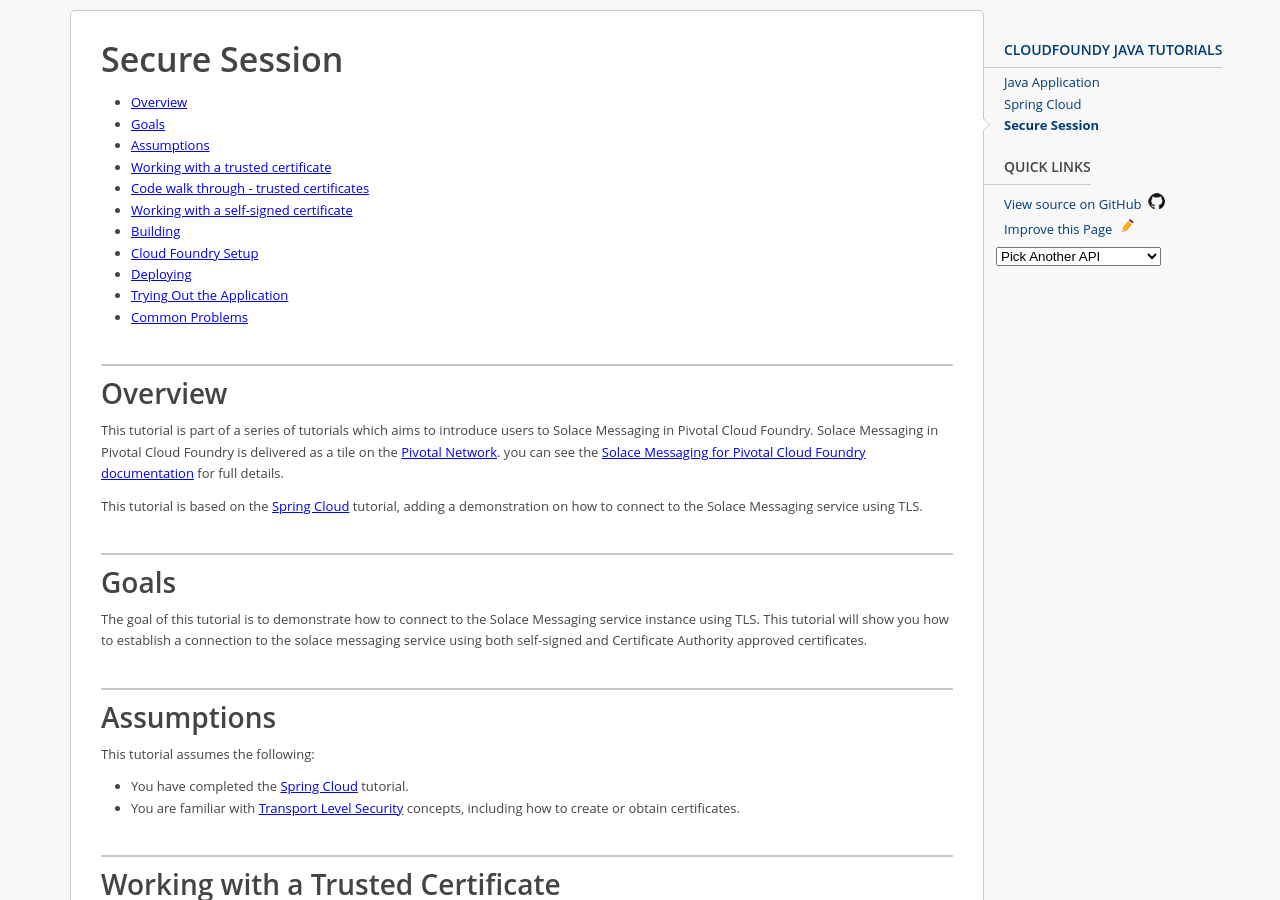
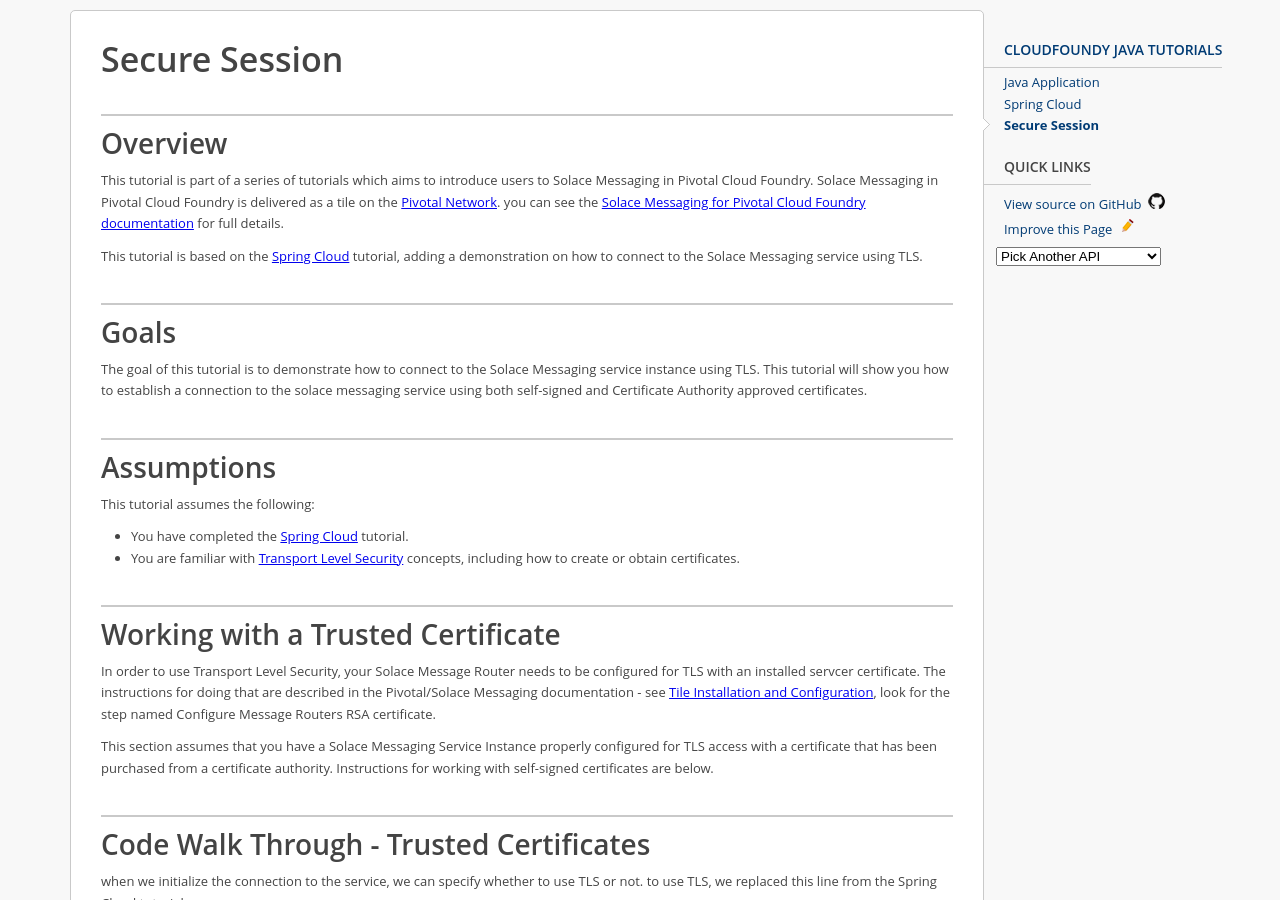
Before and after one commit to SolaceSamples/solace-samples-cloudfoundry-java, a Jekyll site: the page built from docs/_tutorials/secure-session.md, in a window 1280 px wide and 900 px high. Built offline with Jekyll 4.4.1, drawn with Linux system fonts in a browser that asks for light colours.

Commit message:
Fixed conflicts in secure-session.md

```diff
--- a/docs/_tutorials/secure-session.md
+++ b/docs/_tutorials/secure-session.md
@@ -1,22 +1,9 @@
 ---
 layout: tutorials
 title: Secure Session
-summary: A simple Spring Cloud application showing how to connect with the Solace Messaging service using Transport Level Security (TLS).
+summary: A sample showing how to connect with the Solace Messaging service using Transport Level Security (TLS).
 icon: ssl_icon.gif
 ---
-
-* [Overview](#overview)
-* [Goals](#goals)
-* [Assumptions](#assumptions)
-* [Working with a trusted certificate](#working-with-a-trusted-certificate)
-* [Code walk through - trusted certificates](#code-walk-through---trusted-certificates)
-* [Working with a self-signed certificate](#working-with-a-self-signed-certificate)
-* [Building](#building)
-* [Cloud Foundry Setup](#cloud-foundry-setup)
-* [Deploying](#deploying)
-* [Trying Out the Application](#trying-out-the-application)
-* [Common Problems](#common-problems)
-
 
 ## Overview
 
```
